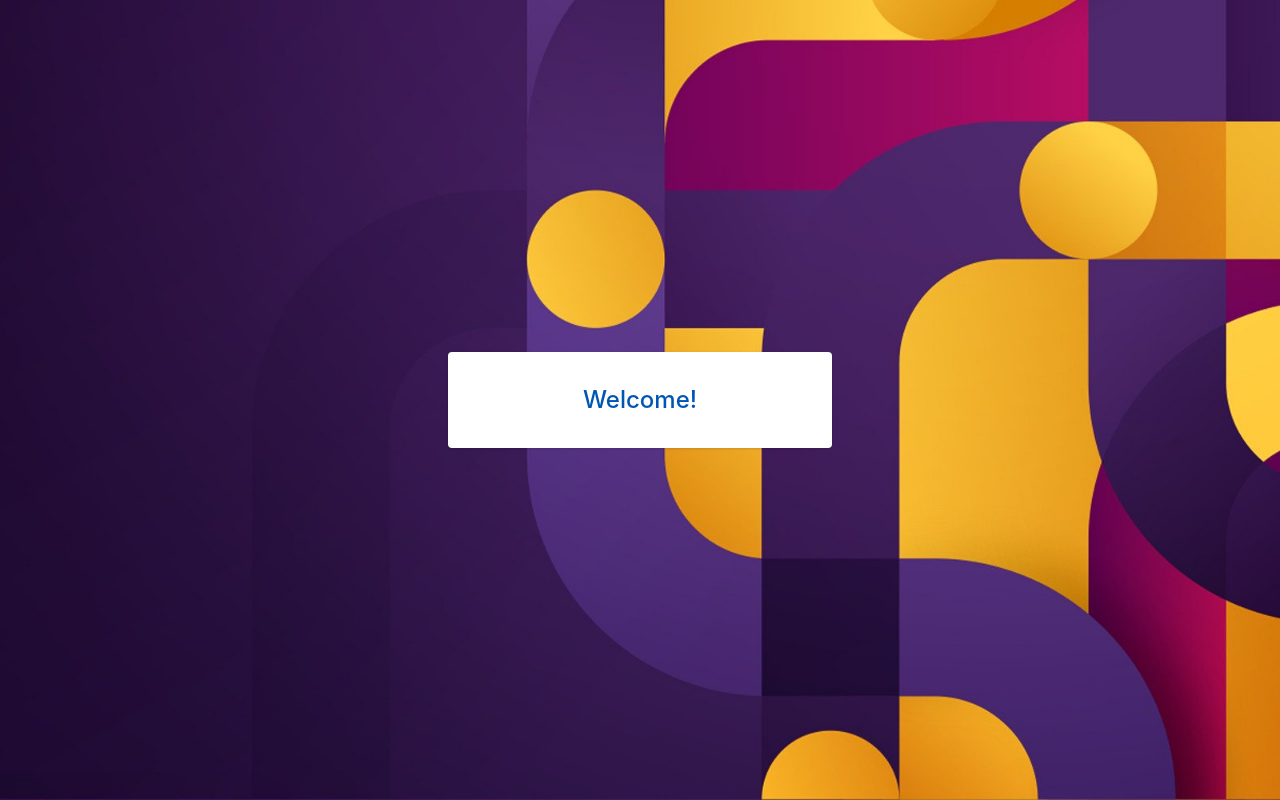
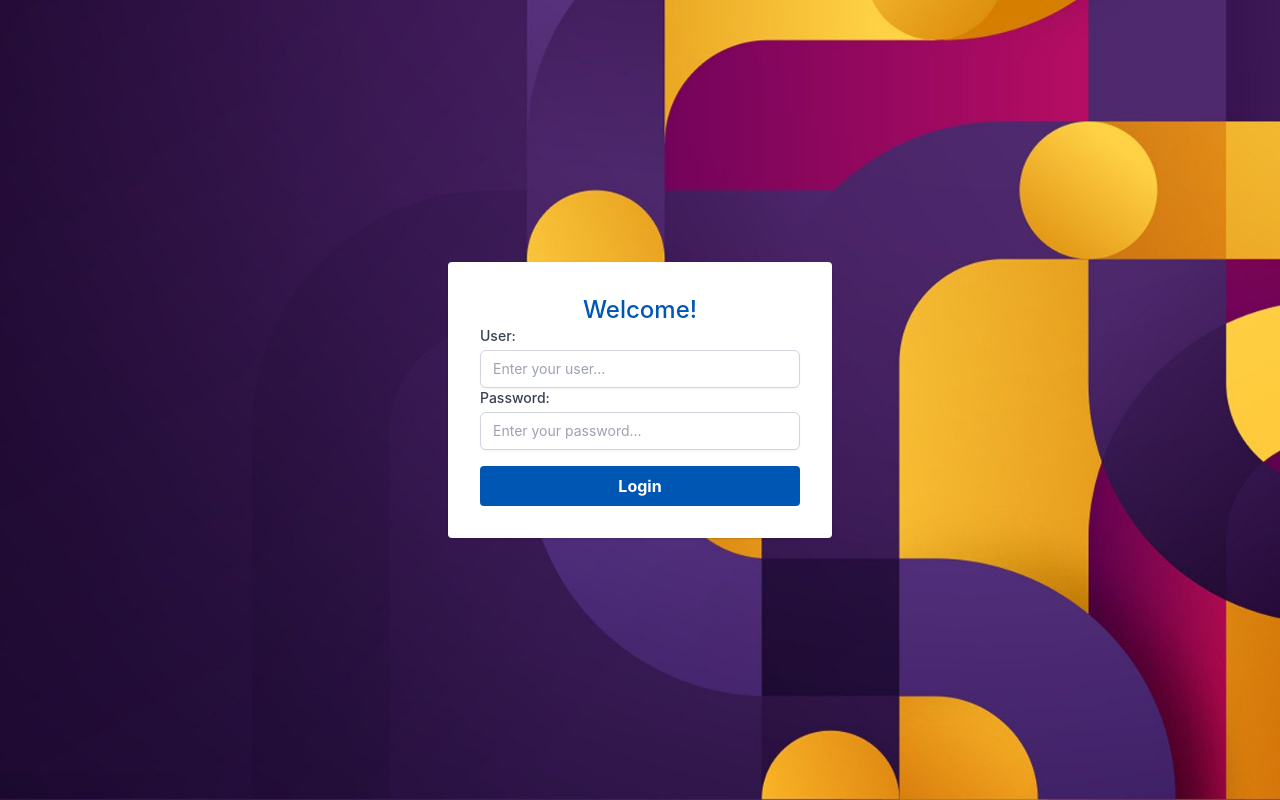
Before and after one commit to jeperico/activities-manager-v2, a React (Create React App) app: page / in a window 1280 px wide. Built offline with nearby package versions, Linux system fonts and the light colour scheme.

Commit message:
[feat] add input && button

```diff
--- a/src/app/Login.tsx
+++ b/src/app/Login.tsx
@@ -1,6 +1,8 @@
 import React from 'react';
 import backgroundImage from './../assets/background-login.jpg';
 import FormArea from '../components/FormContainer.tsx';
+import Input from '../components/Input.tsx';
+import Button from '../components/Button.tsx';
 
 const Login = () => {
   const handleLogin = (e: any) => {
@@ -11,6 +13,9 @@ const Login = () => {
   return (
     <FormArea backgroundImage={backgroundImage} headerHeight={0} onBubmit={handleLogin} >
       <h1 className='text-sesi text-2xl text-center font-medium'>Welcome!</h1>
+      <Input id='user' label='User:' type='text' placeholder='Enter your user...' />
+      <Input id='password' label='Password:' type='password' placeholder='Enter your password...' />
+      <Button onClick={undefined}>Login</Button>
     </FormArea>
   );
 }
--- /dev/null
+++ b/src/components/Button.tsx
@@ -0,0 +1,14 @@
+import React from "react";
+
+const Button = ({ children, onClick }) => {
+  return (
+    <button
+      onClick={onClick}
+      className="mt-4 w-full bg-sesi hover:bg-blue-900 text-white font-bold py-2 px-4 rounded focus:outline-none focus:shadow-outline"
+    >
+      {children}
+    </button>
+  );
+}
+
+export default Button;
--- a/src/components/Input.tsx
+++ b/src/components/Input.tsx
@@ -1,7 +1,17 @@
 import React from 'react';
 
-const Input = () => {
+const Input = ({ id, label, type, placeholder }) => {
   return (
-    <input className='border-2 border-gray-300 rounded-md p-2' />
+    <div>
+      <label htmlFor={id} className='block text-sm font-medium text-gray-700'>
+        {label}
+      </label>
+      <input
+        type={type} id={id} name={id} placeholder={placeholder}
+        className='mt-1 block w-full px-3 py-2 border border-gray-300 rounded-md shadow-sm focus:outline-none focus:ring-blue-500 focus:border-blue-500 sm:text-sm'
+      />
+    </div>
   );
 }
+
+export default Input;
```
